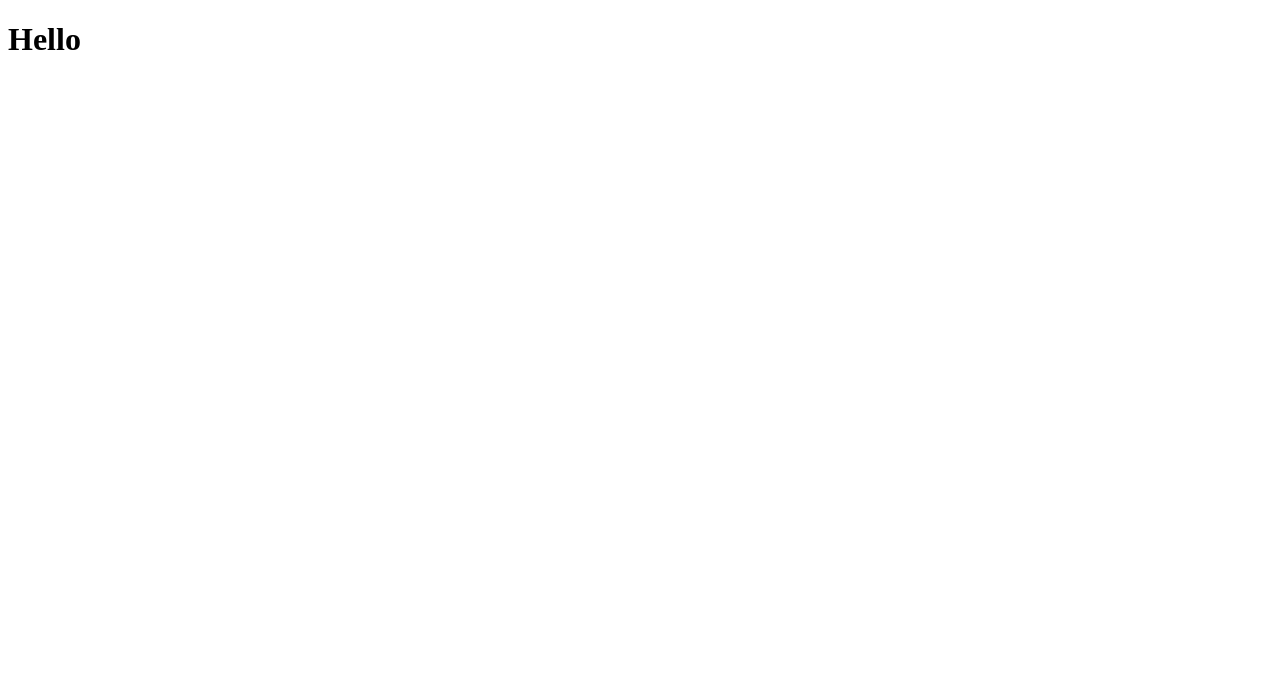
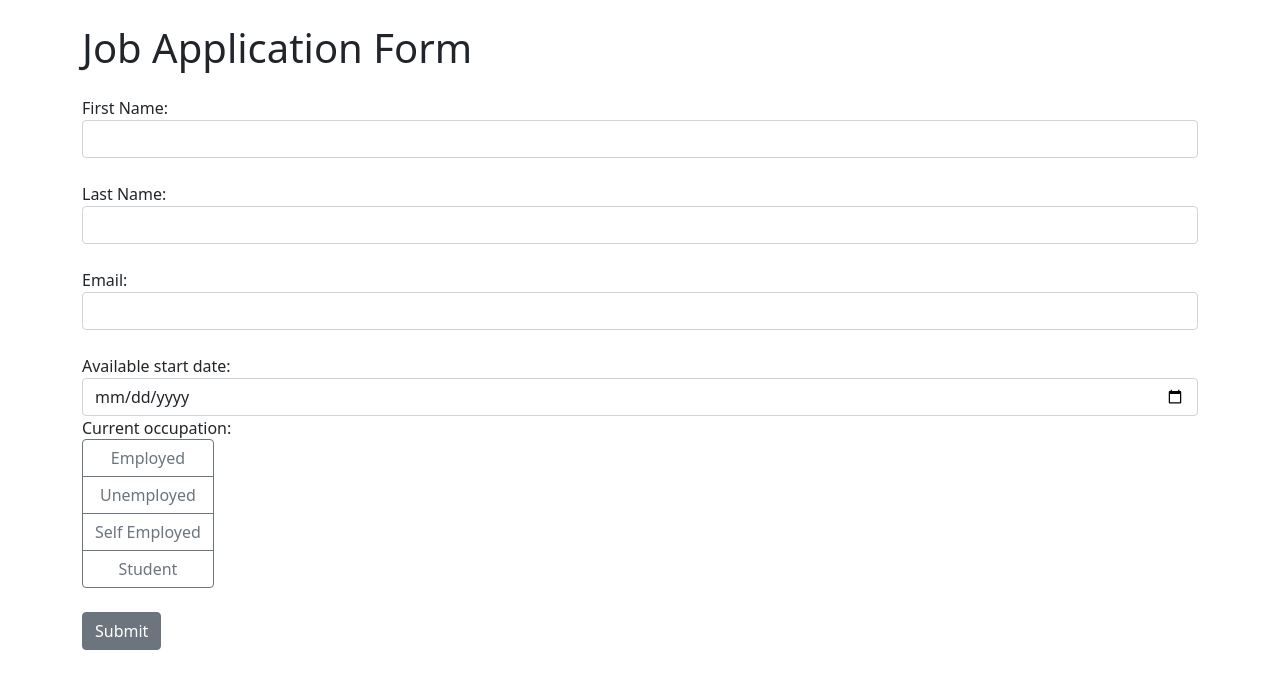
Before and after one commit to FriendlyMaabuat/Django-WebApp, a Django app: page / in a window 1280 px wide. Before the commit the part shown is almost empty. Shown: the top 689 px of the page. Run offline with Django 5.2, Linux system fonts and the light colour scheme.

Commit message:
Code the HTML of the form

```diff
--- a/job_application/templates/index.html
+++ b/job_application/templates/index.html
@@ -1,10 +1,65 @@
-<!DOCTYPE html>
-<html lang="en">
+<!doctype html>
+<html>
 <head>
-    <meta charset="UTF-8">
-    <title>Title</title>
+    <meta charset="utf-8">
+    <meta content="width=device-width, initial-scale=1, shrink-to-fit=no" name="viewport">
+    <link href="https://cdn.jsdelivr.net/npm/bootstrap@5.1.3/dist/css/bootstrap.min.css" rel="stylesheet">
 </head>
 <body>
-    <h1>Hello</h1>
+<div class="container">
+    <h1 class="mt-4 mb-4"> Job Application Form</h1>
+    <form method="post">
+        {% csrf_token %}
+        <div class="form-group mb-4">
+            <label for="first_name">First Name:</label>
+            <input class="form-control" id="first_name" name="first_name" required type="text">
+        </div>
+        <div class="form-group mb-4">
+            <label for="last_name">Last Name:</label>
+            <input class="form-control" id="last_name" name="last_name" required type="text">
+        </div>
+        <div class="form-group mb-4">
+            <label for="email">Email:</label>
+            <input class="form-control" id="email" name="email" required type="email">
+        </div>
+        <div>
+            <label for="date">Available start date:</label>
+            <input class="form-control" id="date" name="date" required type="date">
+        </div>
+        <div class="form-group mb-4">
+            <label>Current occupation:</label>
+            <br>
+            <div class="btn-group-vertical" id="occupation">
+                <input class="btn-check form-control" id="employed" name="occupation" required type="radio"
+                       value="employed">
+                <label class="btn btn-outline-secondary" for="employed">Employed</label>
+
+                <input class="btn-check form-control" id="unemployed" name="occupation" required type="radio"
+                       value="unemployed">
+                <label class="btn btn-outline-secondary" for="unemployed">Unemployed</label>
+
+                <input class="btn-check form-control" id="self-employed" name="occupation" required
+                       type="radio" value="self-employed">
+                <label class="btn btn-outline-secondary" for="self-employed">Self Employed</label>
+
+                <input class="btn-check form-control" id="student" name="occupation" required type="radio"
+                       value="student">
+                <label class="btn btn-outline-secondary" for="student">Student</label>
+            </div>
+        </div>
+        <button class="btn btn-secondary mb-4" type="submit">Submit</button>
+    </form>
+    {% if submitted %}
+    <div class="alert alert-success">
+        {% if messages %}
+        {% for message in messages %}
+        {{ message }}
+        {% endfor %}
+        {% endif %}
+    </div>
+    {% endif %}
+</div>
+<script src="https://code.jquery.com/jquery-3.6.0.min.js"></script>
+<script src="https://cdn.jsdelivr.net/npm/bootstrap@5.1.3/dist/js/bootstrap.min.js"></script>
 </body>
 </html>
```
